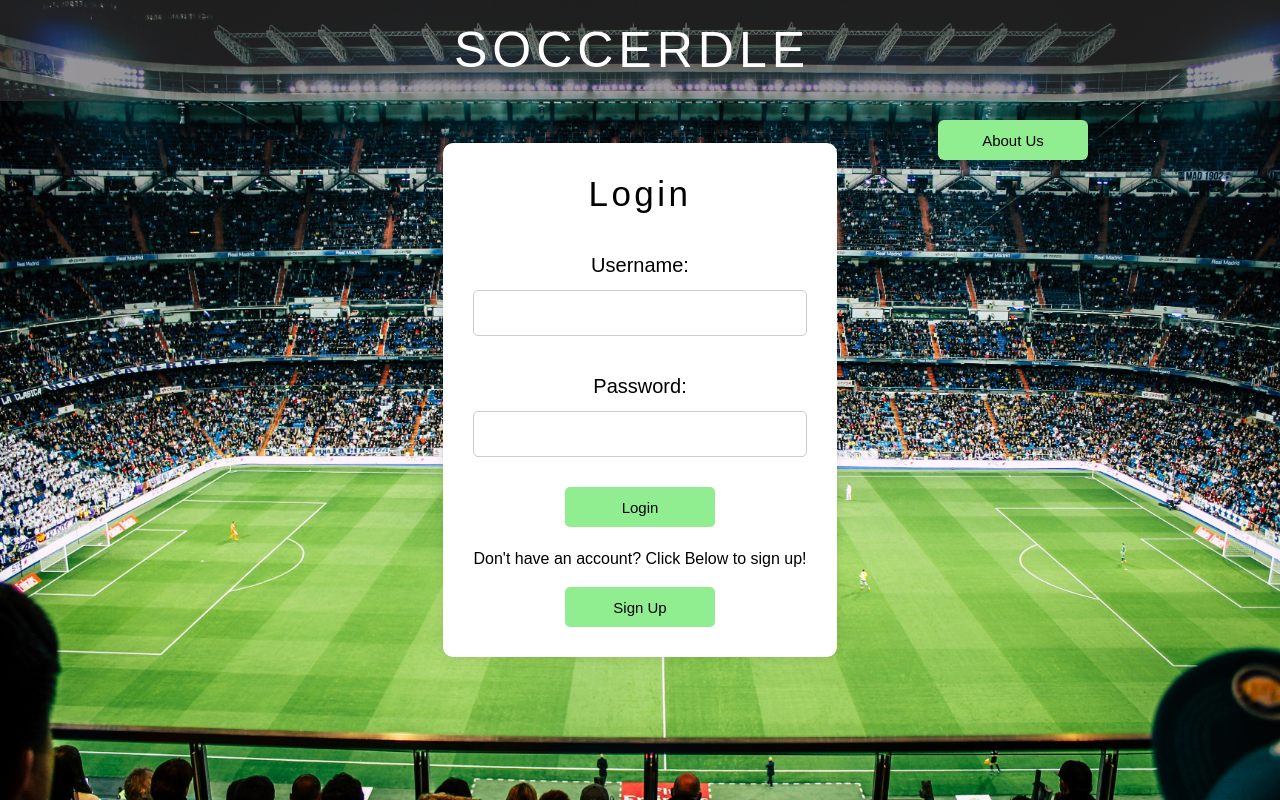
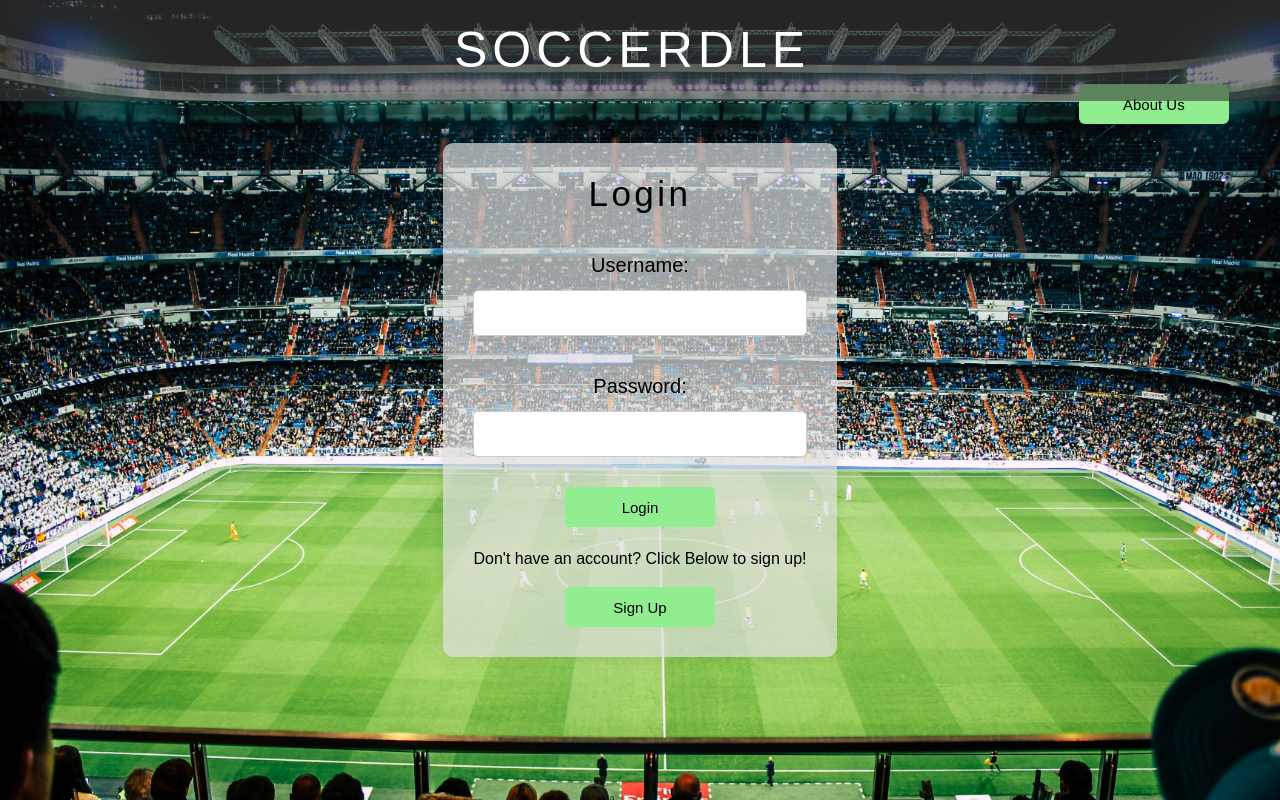
Before and after one commit to hussen2003/soccer-guesser-MERN, a React (Create React App) app in the folder frontend/: page / in a window 1280 px wide. Built offline with nearby package versions, Linux system fonts and the light colour scheme.

Commit message:
frontend design updates

```diff
--- a/frontend/src/components/header/header.css
+++ b/frontend/src/components/header/header.css
@@ -2,7 +2,7 @@
   position: fixed;
   top: 0;
   width: 100%;
-  background-color: rgba(61, 61, 61, 0.5); /* Adjust the alpha value (0.5) for the desired transparency */
+  background-color: rgba(61, 61, 61, 0.6); /* Adjust the alpha value (0.5) for the desired transparency */
 }
 
 .navbar-brand {
--- a/frontend/src/components/login/Login.js
+++ b/frontend/src/components/login/Login.js
@@ -56,7 +56,7 @@ function Login() {
       <Button onClick = {aboutus}
     onMouseEnter={(e) => e.target.style.backgroundColor = '#4CAF50'}
     onMouseLeave={(e) => e.target.style.backgroundColor = '#90ee90'}
-    style={{ position: 'fixed', top: '15vh', right: '15vw', padding: '10px 20px', backgroundColor: '#90ee90', color: 'rgb(0, 0, 0)', fontSize: '15px', width: '150px', height: '40px', transition: 'background-color 0.3s', border: 'none'}}
+    style={{ position: 'fixed', top: '10.5vh', right: '4vw', padding: '10px 20px', backgroundColor: '#90ee90', color: 'rgb(0, 0, 0)', fontSize: '15px', width: '150px', height: '40px', transition: 'background-color 0.3s', border: 'none'}}
 >About Us</Button>
       <h2>Login</h2>
       <form onSubmit={doLogin}>
--- a/frontend/src/components/login/login.css
+++ b/frontend/src/components/login/login.css
@@ -1,6 +1,6 @@
 body {
-  background-image: url('wallpaper3.jpg');
-  background-size: cover;
+    background-image: url('wallpaper3.jpg');
+    background-size: cover;
     background-position: center;
     margin: 0;
     padding: 0;
@@ -17,7 +17,7 @@ body {
     max-width: 400px;
     margin: 0 auto;
     padding: 30px;
-    background-color: #ffffff;
+    background-color: rgba(224, 224, 224, 0.697);
     border-radius: 10px;
     box-shadow: 0 0 10px rgba(0, 0, 0, 0.1);
   }
--- a/frontend/src/pages/AboutPage.js
+++ b/frontend/src/pages/AboutPage.js
@@ -3,7 +3,7 @@ import './aboutpage.css'; // Importing CSS for styling
 
 function AboutPage() {
     const teamMembers = [
-        { name: 'David Urrego', role: 'Frontend (Web)', image: 'https://cdn.sofifa.net/players/241/721/24_120.png', linkedin: 'https://www.linkedin.com/in/david-urrego/' },
+        { name: 'David Urrego', role: 'Frontend (Web)', image: 'https://cdn.sofifa.net/players/241/721/24_120.png', linkedin: 'https://www.linkedin.com/in/david-urrego-93aa522b8/' },
         { name: 'Hussen Premier', role: 'Database', image: 'https://cdn.sofifa.net/players/192/448/24_120.png', linkedin: 'https://www.linkedin.com/in/hussen-premier/'},
         { name: 'Jack Gao', role: 'Frontend (Web)/(Mobile)', image: 'https://cdn.sofifa.net/players/232/411/24_120.png', linkedin: 'https://www.linkedin.com/in/jack-gao-376328290'},
         { name: 'Luckner Ablard', role: 'Frontend (Mobile)', image: 'https://cdn.sofifa.net/players/206/517/24_120.png', linkedin: 'https://www.linkedin.com/in/luckner-ablard/' },
--- a/frontend/src/pages/aboutpage.css
+++ b/frontend/src/pages/aboutpage.css
@@ -25,7 +25,7 @@
 
 .about-title{
     text-align: center;
-    margin-bottom: 20px;
+    margin-bottom: 15px;
     font-size: 45px;
     letter-spacing: 0.1em;
     color:rgb(255, 255, 255);
@@ -47,5 +47,5 @@
     border: none;
     border-radius: 5px;
     cursor: pointer;
-    margin-top: 10px;
+    margin-top: 0px;
 }
```
